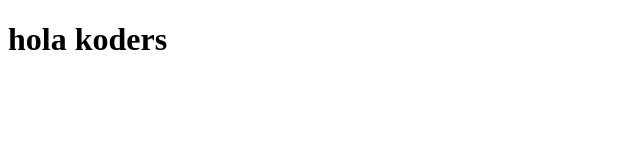
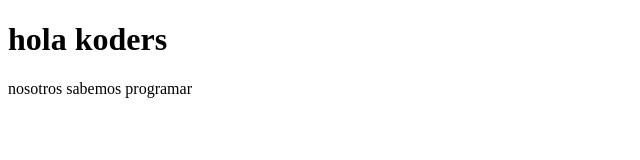
Before and after one commit to fabs0801/mi_web, a plain HTML site: page index.html in a window 1280 px wide. Shown: the whole page, without its empty margins (0-640 px from the left). Drawn offline with Linux system fonts and the light colour scheme.

Commit message:
agregamos el mensaje

```diff
--- a/index.html
+++ b/index.html
@@ -7,5 +7,6 @@
 </head>
 <body>
     <h1>hola koders</h1>
+    <span>nosotros sabemos programar</span>
 </body>
 </html>
```
